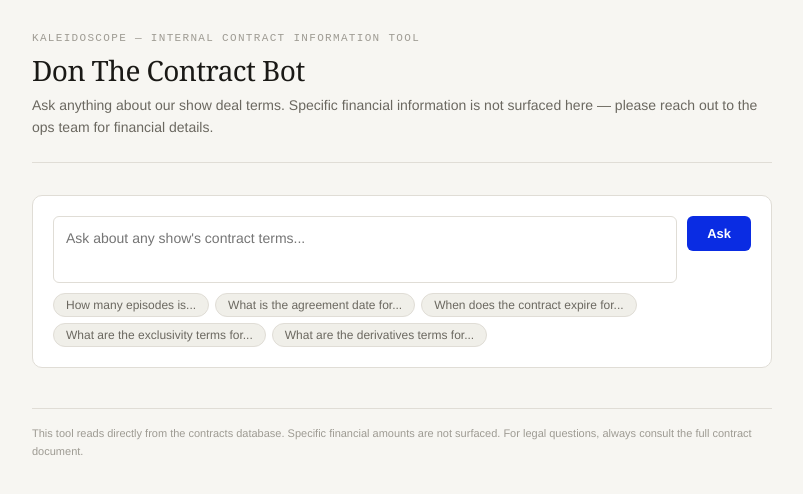
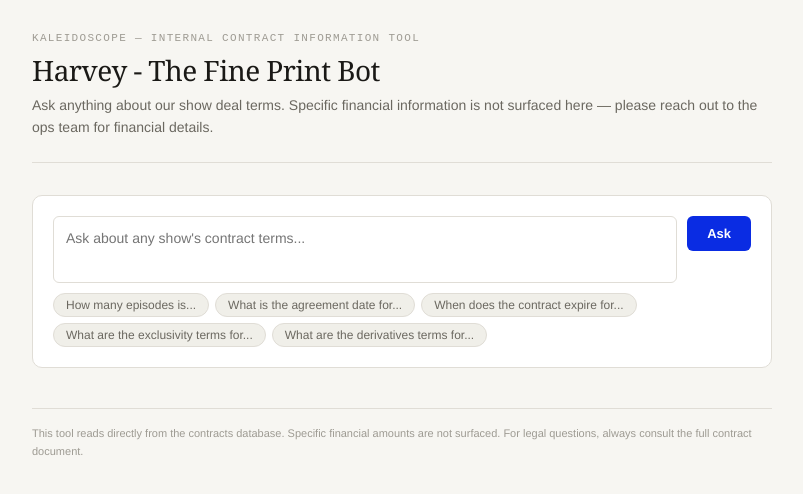
Before and after one commit to agne-bot/contract-bot, a plain HTML site: page index.html in a window 1280 px wide. Shown: the whole page, without its empty margins (238-1041 px from the left). Drawn offline with Linux system fonts and the light colour scheme.

Commit message:
Update index.html

```diff
--- a/index.html
+++ b/index.html
@@ -199,7 +199,7 @@
   <div class="container">
     <header>
       <div class="eyebrow">Kaleidoscope — Internal Contract Information Tool</div>
-      <h1>Don The Contract Bot</h1>
+      <h1>Harvey - The Fine Print Bot</h1>
       <p class="tagline">Ask anything about our show deal terms. Specific financial information is not surfaced here — please reach out to the ops team for financial details.</p>
     </header>
 
```
